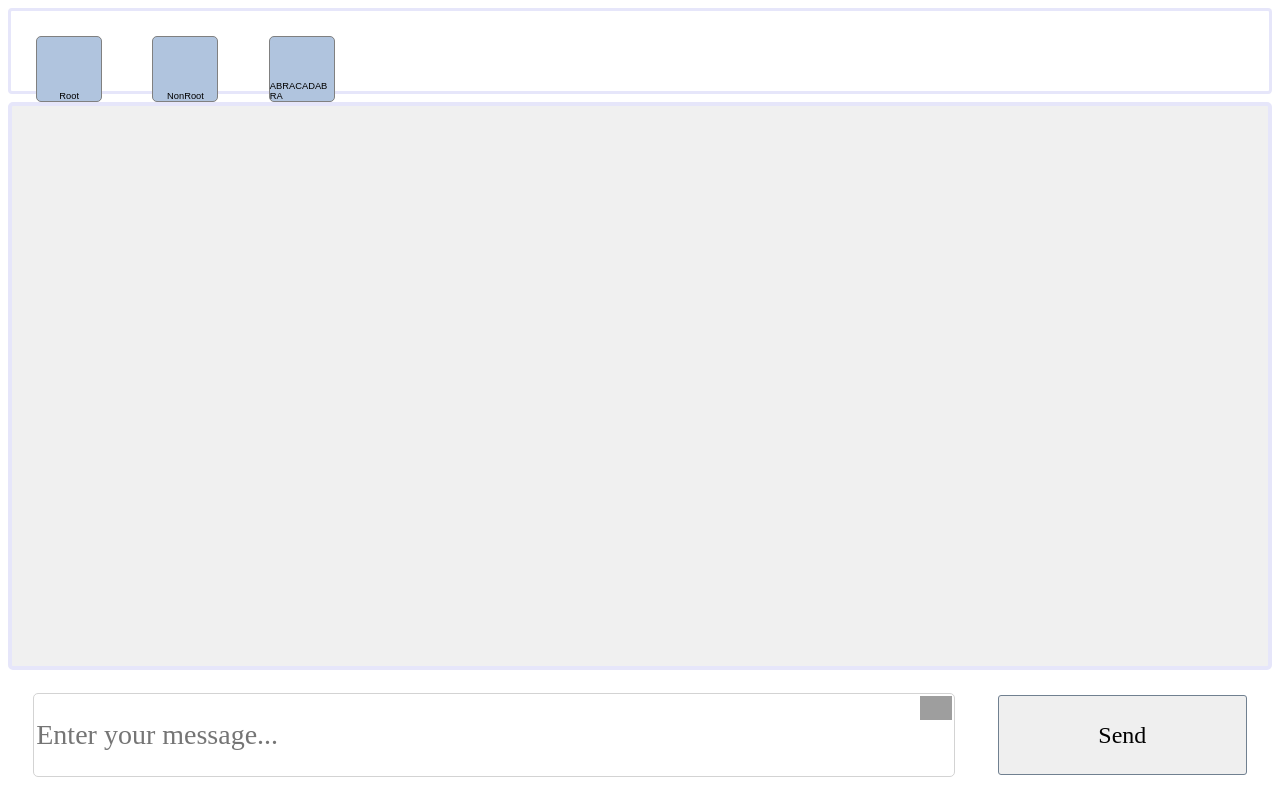
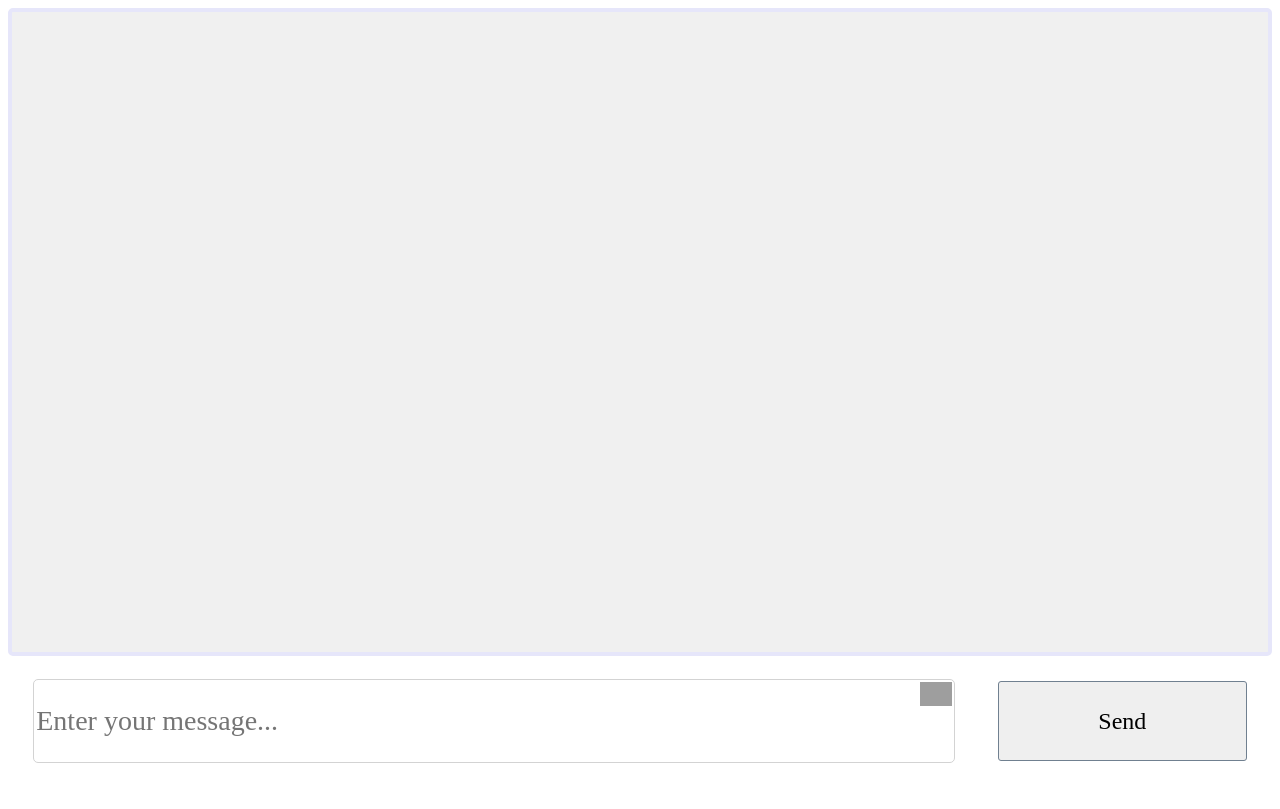
Before and after one commit to Kyzyl-ool/2018-FS-11-Frontend-Kyzyl-ool, a React (Create React App) app: page / in a window 1280 px wide. Built offline with nearby package versions, Linux system fonts and the light colour scheme; grey boxes are pictures that could not be loaded; the HTML template or start-up script is replaced by a standard one.

Commit message:
Revert "UserIcons"
This reverts commit d84053e1451af53f9e4f50b1ecefacd0095d01cb.

```diff
--- a/src/App.js
+++ b/src/App.js
@@ -2,8 +2,6 @@ import React, { Component } from 'react';
 import './App.css';
 import MessageForm from './lib/components/message-form/MessageForm';
 import MessageList from './lib/components/MessageList/MessageList';
-import Header from './lib/components/Header/Header';
-import Aux from './hoc/Aux/Aux';
 
 
 class App extends Component {
@@ -48,11 +46,10 @@ class App extends Component {
 
   render() {
     return (
-      <Aux>
-        <Header />
+        <div>
           <MessageList msg={this.state.msg} />
           <MessageForm dispatcher={this.handleNewMessage.bind(this)} />
-      </Aux>
+        </div>
     );
   }
 }
--- a/src/hoc/Aux/Aux.js
+++ /dev/null
@@ -1,3 +0,0 @@
-const Aux = (props) => props.children;
-
-export default Aux;
--- a/src/lib/components/Header/Header.css
+++ /dev/null
@@ -1,8 +0,0 @@
-.Header {
-    border: 3px solid lavender;
-    height: 10vh;
-    margin-bottom: 1vh;
-    border-radius: 4px;
-    display: flex;
-    flex-direction: row;
-}
--- a/src/lib/components/Header/Header.js
+++ /dev/null
@@ -1,34 +0,0 @@
-import React, {Component} from 'react';
-import './Header.css';
-import UserIcon from './UserIcon/UserIcon';
-
-class Header extends Component {
-  constructor(props){
-    super(props);
-
-    this.dialogues = [
-      {
-        userName: 'Root',
-      },
-      {
-        userName: "NonRoot",
-      },
-      {
-        userName: 'ABRACADABRA',
-      }
-    ];
-  }
-
-
-
-  render() {
-    return (
-      <div className="Header">
-        {this.dialogues.map((elem, index) => <UserIcon key={index} userName={elem.userName} />)}
-      </div>
-    );
-  }
-}
-
-
-export default Header;
--- a/src/lib/components/Header/UserIcon/UserIcon.css
+++ /dev/null
@@ -1,15 +0,0 @@
-.UserIcon {
-    width: 8vh;
-    height: 8vh;
-    background: lightsteelblue;
-    margin: 2%;
-    border-radius: 5px;
-    display: flex;
-    align-items: flex-end;
-    justify-content: center;
-    font-size: 7pt;
-    font-family: "American Typewriter", sans-serif;
-    word-break: break-all;
-    text-overflow: clip;
-    border: 1px solid gray;
-}
--- a/src/lib/components/Header/UserIcon/UserIcon.js
+++ /dev/null
@@ -1,22 +0,0 @@
-import React, {Component} from 'react';
-import './UserIcon.css';
-
-class UserIcon extends Component {
-  constructor(props) {
-    super(props);
-
-    this.state = {
-      userName: props.userName
-    }
-  }
-
-  render() {
-    return (
-      <div className="UserIcon">
-        {this.state.userName}
-      </div>
-    );
-  }
-}
-
-export default UserIcon;
--- a/src/lib/components/MessageList/Message/Message.css
+++ b/src/lib/components/MessageList/Message/Message.css
@@ -12,13 +12,14 @@
     margin-left: 2%;
     margin-bottom: 2%;
     text-align: right;
+    text-overflow: clip;
     word-break: break-all;
     position: relative;
     font-weight: 600;
-    align-self: flex-end;
 }
 
 .LeftMessageAttributes {
+    display: flex;
     align-self: flex-start;
     text-align: left;
 }
--- a/src/lib/components/MessageList/MessageList.css
+++ b/src/lib/components/MessageList/MessageList.css
@@ -1,9 +1,11 @@
 .MessageList {
     display: flex;
     border: 4px solid lavender;
-    height: 70vh;
+    height: 80vh;
     border-radius: 5px;
     flex-direction: column;
+    align-items: flex-end;
     background: #f0f0f0;
     overflow-y: scroll;
+    /*justify-content: flex-end;*/
 }
--- a/src/lib/components/message-form/MessageForm.css
+++ b/src/lib/components/message-form/MessageForm.css
@@ -28,11 +28,6 @@
     margin-left: 2%;
 }
 
-
-.SendButton:hover {
-    background: gray;
-}
-
 .PinFileIcon {
     padding: 3px;
     max-height: 3vh;
```
